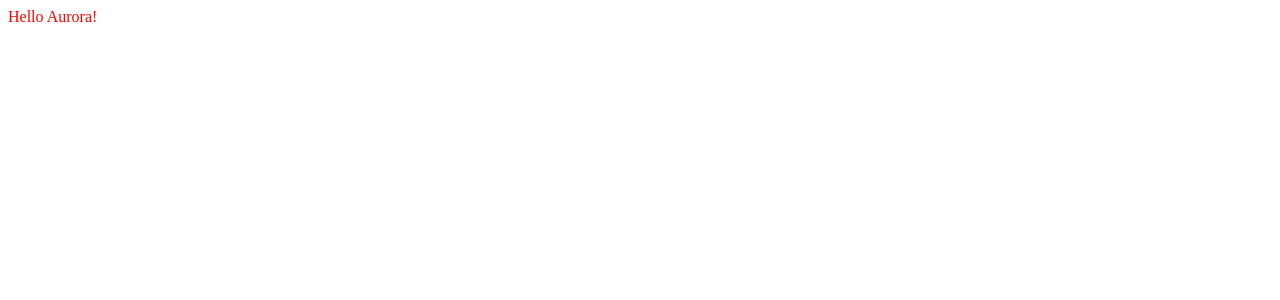
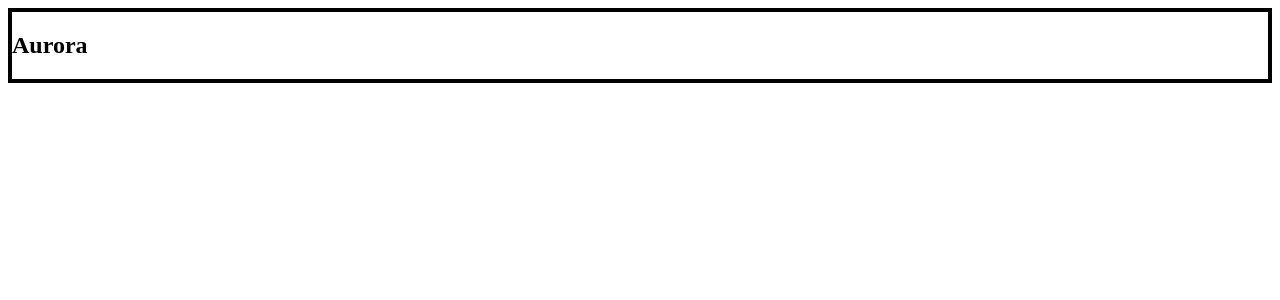
Before and after one commit to Auroratide/Fitbuilt, a Svelte app: page / in a window 1280 px wide. Shown: the top 300 px of the page. Built offline with nearby package versions, Linux system fonts and the light colour scheme; the HTML template or start-up script is replaced by a standard one.

Commit message:
Adding stages

```diff
--- a/client/src/App/App.svelte
+++ b/client/src/App/App.svelte
@@ -1,9 +1,7 @@
+<script>
+  import Stage, { Passed } from '../Stage'
+</script>
+
 <main>
-  <span class="red">Hello Aurora!</span>
+  <Stage name="Aurora" status={Passed} />
 </main>
-
-<style>
-  .red {
-    color: red;
-  }
-</style>
--- /dev/null
+++ b/client/src/Stage/Stage.svelte
@@ -0,0 +1,16 @@
+<script>
+  import { Unknown } from './status'
+
+  export let name = ''
+  export let status = Unknown
+</script>
+
+<section class="stage">
+  <h1>{name}</h1>
+</section>
+
+<style>
+  .stage {
+    border: 0.25em solid black;
+  }
+</style>
--- /dev/null
+++ b/client/src/Stage/index.js
@@ -0,0 +1,2 @@
+export { default } from './Stage.svelte'
+export * from './status'
--- /dev/null
+++ b/client/src/Stage/status.js
@@ -0,0 +1,5 @@
+export const Passed = 'passed'
+export const Failed = 'failed'
+export const InProgress = 'in-progress'
+export const Pending = 'pending'
+export const Unknown = 'unknown'
--- a/package.json
+++ b/package.json
@@ -39,6 +39,7 @@
     "webpack-cli": "^3.3.6"
   },
   "jest": {
+    "testRegex": ".*\\.example\\.[jt]sx?$",
     "transform": {
       "^.+\\.js$": "babel-jest",
       "^.+\\.svelte$": "jest-transform-svelte"
```
Also changed, not shown: client/src/App/App.example.js (added, +8 -0 lines), client/src/Stage/Stage.example.js (added, +13 -0 lines).
